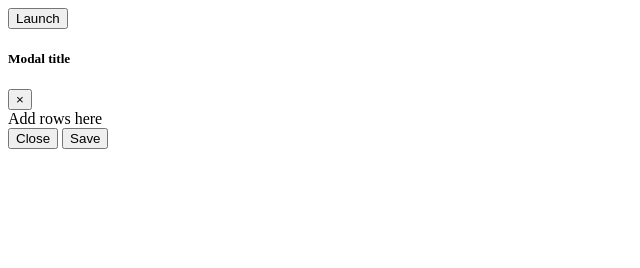
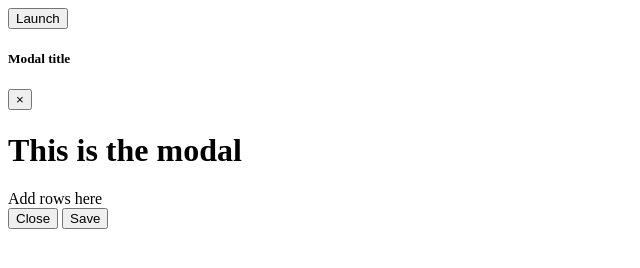
Before and after one commit to Musha456/project, a plain HTML site: page index.html in a window 1280 px wide. Shown: the whole page, without its empty margins (0-640 px from the left). Drawn offline with Linux system fonts and the light colour scheme.

Commit message:
modified

```diff
--- a/index.html
+++ b/index.html
@@ -21,6 +21,7 @@
                                     <button type="button" class="close" data-dismiss="modal" aria-label="Close">
                                         <span aria-hidden="true">&times;</span>
                                     </button>
+                                    <h1>This is the modal</h1>
                             </div>
                     <div class="modal-body">
                         <div class="container-fluid">
```
